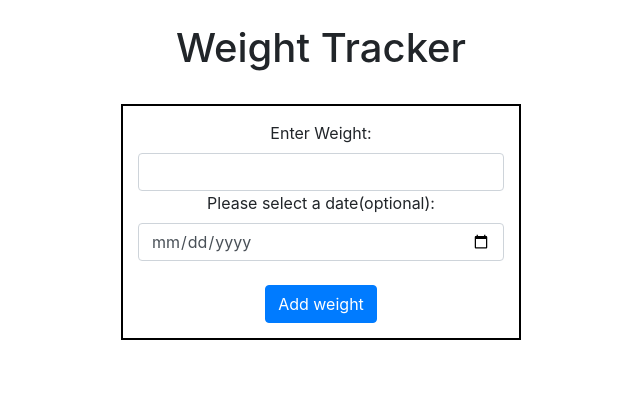
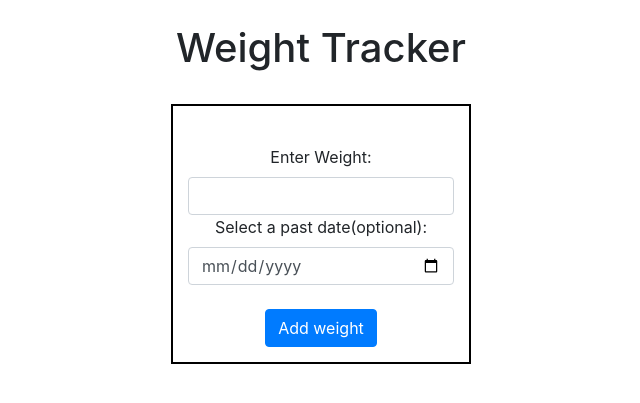
Before and after one commit to jqluu/Fitness-App, a Flask app: page /weighttracker in a window 1280 px wide. Shown: the part 56-459 px from the top of the page, without its empty margins (319-959 px from the left). Run offline with Flask 3, Linux system fonts and the light colour scheme; a user stored in the database is signed in; some libraries are stand-ins or nearby versions.

Commit message:
weighttracker finishing touches

```diff
--- a/main.py
+++ b/main.py
@@ -12,12 +12,6 @@ if __name__ == '__main__':
 
 # TODO:
 
-# formatting, display date/time w/ weight
-
-# weight graph in analytics
-    # fetch weights from db
-
-# curr/past date for weight
 
 #db models
 #new workout form
--- a/website/static/styles.css
+++ b/website/static/styles.css
@@ -3,7 +3,7 @@
     /* Optionally, you can add margin and padding for better alignment */
     margin: 0 auto;
     padding: 15px; /* Adjust the value as needed */
-    max-width: 400px;
+    max-width: 300px;
     border: 2px solid #000000;
   }
 
--- a/website/templates/weight_tracker.html
+++ b/website/templates/weight_tracker.html
@@ -12,7 +12,7 @@
     <ul class="list-group list-group-flush center-list" id="weights">
       {% for weight in user.weights %}
       <li class="list-group-item weight-item">
-        {{ weight.data }}, {{ weight.date }}
+        {{ weight.data }}, {{ weight.date.strftime("%Y-%m-%d") }}
         <button type="button" class="close" onClick="deleteWeight({{ weight.id }})">
           <span aria-hidden="true">&times;</span>
         </button>
@@ -20,12 +20,13 @@
       {% endfor %}
     </ul>
 
+    <br>
     <form method="POST">
       <label for="weight">Enter Weight:</label>
       <input type="text" name="weight" id="weight" class="form-control weight-item" required pattern="[0-9]+">
 
-      <label for="date">Please select a date(optional):</label>
-      <input type="date" name="date" id="date" class="form-control date-item">
+      <label for="selected-date">Select a past date(optional):</label>
+      <input type="date" name="selected-date" id="selected-date" class="form-control date-item">
 
       <br />
       <button type="submit" class="btn btn-primary">Add weight</button>
--- a/website/views.py
+++ b/website/views.py
@@ -15,6 +15,7 @@ import pandas as pd
 # db
 import sqlite3
 from datetime import datetime
+from datetime import date
 
 def generate_weight_plot():
 
@@ -60,15 +61,14 @@ def home():
 def weighttracker():
     if request.method == 'POST':
         weight = request.form.get('weight')
-        date = request.form.get('date')
+        selected_date = request.form.get('selected-date')
 
-        if (date):
-            date = datetime.strptime(date, "%Y-%m-%d")
-            new_weight = Weight(data=weight, date=date, user_id=current_user.id)
+        if (selected_date):
+            selected_date = datetime.strptime(selected_date, "%Y-%m-%d").date()
         else:
-            new_weight = Weight(data=weight, user_id=current_user.id)
+            selected_date = date.today()
 
-
+        new_weight = Weight(data=weight, date=selected_date, user_id=current_user.id)
         db.session.add(new_weight)
         db.session.commit()
         flash('Weight added.', category='success')
@@ -101,7 +101,7 @@ def workoutlog():
 @views.route('/analytics', methods=['GET', 'POST'])
 @login_required
 def analytics():
-    # generate graph
+    # generate graphs
     graph_data = generate_weight_plot()
     #debug
     #print("graph_data:", graph_data)
```
Also changed, not shown: website/models.py (+9 -4 lines), website/templates/profile.html (+9 -0 lines), instance/database.db.
